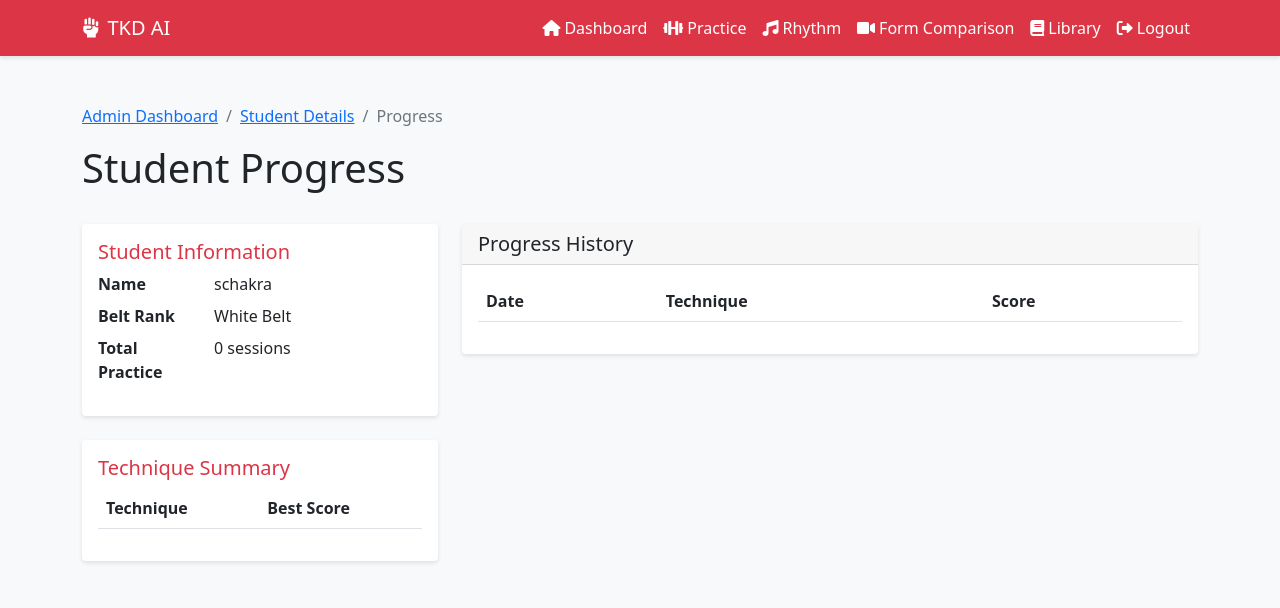
After one commit to schakk34/tkdai, a Flask app: page /admin/user/2/progress in a window 1280 px wide. The commit adds this page. Shown: the top 608 px of the page. Run offline with Flask 2, Linux system fonts and the light colour scheme; a user stored in the database is signed in; data comes from the database, SQL or seed files in the repository; both versions use the stored data as it was after the commit; data that the repository does not hold is empty.

Commit message:
added admin page

```diff
--- a/app.py
+++ b/app.py
@@ -3,6 +3,7 @@ import os.path
 import subprocess
 import time
 from datetime import datetime
+from functools import wraps
 
 import cv2
 import requests
@@ -29,6 +30,11 @@ app.config['MAX_CONTENT_LENGTH'] = 64 * 1024 * 1024  # 16MB max file size
 # Initialize database
 db.init_app(app)
 
+# Create database tables
+with app.app_context():
+    # Only create tables if they don't exist
+    db.create_all()
+
 # Initialize Flask-Login
 login_manager = LoginManager()
 login_manager.init_app(app)
@@ -37,8 +43,6 @@ login_manager.login_view = 'login'
 @login_manager.user_loader
 def load_user(user_id):
     return User.query.get(int(user_id))
-
-
 
 camera = None
 practice_studio = None
@@ -99,8 +103,17 @@ def landing():
 
 @app.route('/login', methods=['GET', 'POST'])
 def login():
-    # If user is already logged in, redirect to dashboard
+    # Debug: Print all users in database
+    print("\n=== Current Users in Database ===")
+    all_users = User.query.all()
+    for user in all_users:
+        print(f"Username: {user.username}, Email: {user.email}, Is Admin: {user.is_admin}")
+    print("===============================\n")
+
+    # If user is already logged in, redirect to appropriate dashboard
     if current_user.is_authenticated:
+        if current_user.is_administrator():
+            return redirect(url_for('admin_dashboard'))
         return redirect(url_for('dashboard'))
 
     if request.method == 'POST':
@@ -109,38 +122,64 @@ def login():
 
         print(f"Login attempt for username: {username}")  # Debug log
 
+        # Check if user exists
         user = User.query.filter_by(username=username).first()
 
-        if user and check_password_hash(user.password_hash, password):
-            print(f"Login successful for user: {username}")  # Debug log
-            login_user(user)
+        if user:
+            print(f"User found: {user.username}, is_admin: {user.is_admin}")  # Debug log
 
-            # Record login activity
-            today = datetime.now().date()
-            activity = UserActivity.query.filter_by(
-                user_id=user.id,
-                activity_date=today,
-                activity_type='login'
-            ).first()
+            # Verify password
+            if check_password_hash(user.password_hash, password):
+                print(f"Password check passed for user: {username}")  # Debug log
 
-            if not activity:
-                activity = UserActivity(
+                # Log in the user
+                login_user(user)
+                print(f"User logged in successfully: {username}")  # Debug log
+
+                # Update last login time
+                user.last_login = datetime.now()
+
+                # Record login activity
+                today = datetime.now().date()
+                activity = UserActivity.query.filter_by(
                     user_id=user.id,
                     activity_date=today,
                     activity_type='login'
-                )
-                db.session.add(activity)
+                ).first()
+
+                if not activity:
+                    activity = UserActivity(
+                        user_id=user.id,
+                        activity_date=today,
+                        activity_type='login'
+                    )
+                    db.session.add(activity)
+
                 db.session.commit()
+                print(f"Login activity recorded for user: {username}")  # Debug log
 
-            flash('Login successful!')
-            next_page = request.args.get('next')
-            if not next_page or not next_page.startswith('/'):
-                next_page = url_for('dashboard')
-            return redirect(next_page)
+                flash('Login successful!')
+
+                # Determine where to redirect
+                next_page = request.args.get('next')
+                if not next_page or not next_page.startswith('/'):
+                    if user.is_administrator():
+                        print(f"Redirecting admin user {username} to admin dashboard")  # Debug log
+                        next_page = url_for('admin_dashboard')
+                    else:
+                        print(f"Redirecting regular user {username} to user dashboard")  # Debug log
+                        next_page = url_for('dashboard')
+
+                print(f"Redirecting to: {next_page}")  # Debug log
+                return redirect(next_page)
+            else:
+                print(f"Password check failed for user: {username}")  # Debug log
+                flash('Invalid password')
         else:
-            print(f"Login failed for username: {username}")  # Debug log
-            flash('Invalid username or password')
-            return render_template('login.html')
+            print(f"No user found with username: {username}")  # Debug log
+            flash('User not found')
+
+        return render_template('login.html')
 
     return render_template('login.html')
 
@@ -157,12 +196,20 @@ def signup():
             flash('Email already registered. Please use a different email or login.')
             return render_template('signup.html')
 
+        # Verify class code
+        class_code = request.form.get('class_code')
+        admin_user = User.query.filter_by(class_code=class_code, is_admin=True).first()
+        if not admin_user:
+            flash('Invalid class code. Please check with your instructor.')
+            return render_template('signup.html')
+
         try:
             hashed_password = generate_password_hash(request.form['password'])
             new_user = User(
                 username=request.form['username'],
                 email=request.form['email'],
-                password_hash=hashed_password
+                password_hash=hashed_password,
+                belt_rank=request.form.get('belt_rank', 'White')
             )
             db.session.add(new_user)
             db.session.commit()
@@ -732,6 +779,107 @@ def serve_upload(filename):
         print(f"Error serving file: {str(e)}")  # Debug log
         return str(e), 500
 
+# Add admin required decorator
+def admin_required(f):
+    @wraps(f)
+    def decorated_function(*args, **kwargs):
+        if not current_user.is_authenticated or not current_user.is_administrator():
+            flash('You do not have permission to access this page.')
+            return redirect(url_for('dashboard'))
+        return f(*args, **kwargs)
+    return decorated_function
+
+# Add admin routes
+@app.route('/admin')
+@login_required
+@admin_required
+def admin_dashboard():
+    # Get all users except admins
+    users = User.query.filter_by(is_admin=False).all()
+    return render_template('admin/dashboard.html', users=users)
+
+@app.route('/admin/users')
+@login_required
+@admin_required
+def admin_users():
+    users = User.query.filter_by(is_admin=False).all()
+    return render_template('admin/users.html', users=users)
+
+@app.route('/admin/user/<int:user_id>')
+@login_required
+@admin_required
+def admin_user_detail(user_id):
+    user = User.query.get_or_404(user_id)
+    if user.is_admin:
+        flash('Cannot view admin user details.')
+        return redirect(url_for('admin_users'))
+    return render_template('admin/user_detail.html', user=user)
+
+@app.route('/admin/user/<int:user_id>/progress')
+@login_required
+@admin_required
+def admin_user_progress(user_id):
+    user = User.query.get_or_404(user_id)
+    if user.is_admin:
+        flash('Cannot view admin user progress.')
+        return redirect(url_for('admin_users'))
+    progress_data = Progress.query.filter_by(user_id=user.id).all()
+    return render_template('admin/user_progress.html', user=user, progress_data=progress_data)
+
+# Add route to create first admin user
+@app.route('/create-admin', methods=['GET', 'POST'])
+def create_admin():
+    # Check if any admin exists
+    if User.query.filter_by(is_admin=True).first():
+        flash('Admin user already exists.')
+        return redirect(url_for('login'))
+
+    if request.method == 'POST':
+        username = request.form.get('username')
+        email = request.form.get('email')
+        password = request.form.get('password')
+
+        print(f"Attempting to create admin account for username: {username}")  # Debug log
+
+        if User.query.filter_by(username=username).first():
+            print(f"Username {username} already exists")  # Debug log
+            flash('Username already exists.')
+            return render_template('create_admin.html')
+
+        if User.query.filter_by(email=email).first():
+            print(f"Email {email} already registered")  # Debug log
+            flash('Email already registered.')
+            return render_template('create_admin.html')
+
+        try:
+            # Create admin user first
+            admin_user = User(
+                username=username,
+                email=email,
+                password_hash=generate_password_hash(password),
+                is_admin=True,
+                created_at=datetime.now()
+            )
+
+            # Generate and set class code
+            class_code = admin_user.generate_class_code()
+            print(f"Generated class code: {class_code}")  # Debug log
+
+            # Add to session and commit
+            db.session.add(admin_user)
+            db.session.commit()
+
+            print(f"Successfully created admin account for {username} with class code {class_code}")  # Debug log
+            flash('Admin account created successfully! Please login.')
+            return redirect(url_for('login'))
+        except Exception as e:
+            print(f"Error creating admin account: {str(e)}")  # Debug log
+            db.session.rollback()
+            flash('An error occurred while creating the admin account.')
+            return render_template('create_admin.html')
+
+    return render_template('create_admin.html')
+
 if __name__ == '__main__':
     with app.app_context():
         db.create_all()
--- /dev/null
+++ b/templates/admin/user_progress.html
@@ -0,0 +1,100 @@
+{% extends "base.html" %}
+
+{% block title %}Student Progress - TKD AI{% endblock %}
+
+{% block content %}
+<div class="container py-5">
+    <div class="row mb-4">
+        <div class="col">
+            <nav aria-label="breadcrumb">
+                <ol class="breadcrumb">
+                    <li class="breadcrumb-item"><a href="{{ url_for('admin_dashboard') }}">Admin Dashboard</a></li>
+                    <li class="breadcrumb-item"><a href="{{ url_for('admin_user_detail', user_id=user.id) }}">Student Details</a></li>
+                    <li class="breadcrumb-item active">Progress</li>
+                </ol>
+            </nav>
+            <h1>Student Progress</h1>
+        </div>
+    </div>
+
+    <div class="row">
+        <div class="col-md-4">
+            <div class="card mb-4">
+                <div class="card-body">
+                    <h5 class="card-title">Student Information</h5>
+                    <dl class="row">
+                        <dt class="col-sm-4">Name</dt>
+                        <dd class="col-sm-8">{{ user.username }}</dd>
+
+                        <dt class="col-sm-4">Belt Rank</dt>
+                        <dd class="col-sm-8">{{ user.belt_rank }}</dd>
+
+                        <dt class="col-sm-4">Total Practice</dt>
+                        <dd class="col-sm-8">{{ progress_data|length }} sessions</dd>
+                    </dl>
+                </div>
+            </div>
+
+            <div class="card">
+                <div class="card-body">
+                    <h5 class="card-title">Technique Summary</h5>
+                    <div class="table-responsive">
+                        <table class="table">
+                            <thead>
+                                <tr>
+                                    <th>Technique</th>
+                                    <th>Best Score</th>
+                                </tr>
+                            </thead>
+                            <tbody>
+                                {% set techniques = {} %}
+                                {% for progress in progress_data %}
+                                    {% if progress.technique not in techniques or progress.score > techniques[progress.technique] %}
+                                        {% set _ = techniques.update({progress.technique: progress.score}) %}
+                                    {% endif %}
+                                {% endfor %}
+                                {% for technique, score in techniques.items() %}
+                                <tr>
+                                    <td>{{ technique }}</td>
+                                    <td>{{ score }}</td>
+                                </tr>
+                                {% endfor %}
+                            </tbody>
+                        </table>
+                    </div>
+                </div>
+            </div>
+        </div>
+
+        <div class="col-md-8">
+            <div class="card">
+                <div class="card-header">
+                    <h5 class="mb-0">Progress History</h5>
+                </div>
+                <div class="card-body">
+                    <div class="table-responsive">
+                        <table class="table">
+                            <thead>
+                                <tr>
+                                    <th>Date</th>
+                                    <th>Technique</th>
+                                    <th>Score</th>
+                                </tr>
+                            </thead>
+                            <tbody>
+                                {% for progress in progress_data|sort(attribute='date', reverse=true) %}
+                                <tr>
+                                    <td>{{ progress.date.strftime('%Y-%m-%d %H:%M') }}</td>
+                                    <td>{{ progress.technique }}</td>
+                                    <td>{{ progress.score }}</td>
+                                </tr>
+                                {% endfor %}
+                            </tbody>
+                        </table>
+                    </div>
+                </div>
+            </div>
+        </div>
+    </div>
+</div>
+{% endblock %}
--- a/templates/base.html
+++ b/templates/base.html
@@ -110,7 +110,7 @@
                 <ul class="navbar-nav ms-auto">
                     {% if current_user.is_authenticated %}
                         <li class="nav-item">
-                            <a class="nav-link" href="{{ url_for('dashboard') }}">
+                            <a class="nav-link" href="{% if current_user.is_administrator() %}{{ url_for('admin_dashboard') }}{% else %}{{ url_for('dashboard') }}{% endif %}">
                                 <i class="fas fa-home me-1"></i>Dashboard
                             </a>
                         </li>
```
Also changed, not shown: models.py (+30 -3 lines), templates/admin/dashboard.html (added, +110 -0 lines), templates/admin/user_detail.html (added, +106 -0 lines), templates/create_admin.html (added, +34 -0 lines), templates/signup.html (+32 -43 lines), tkdai.db, 1 other file.
